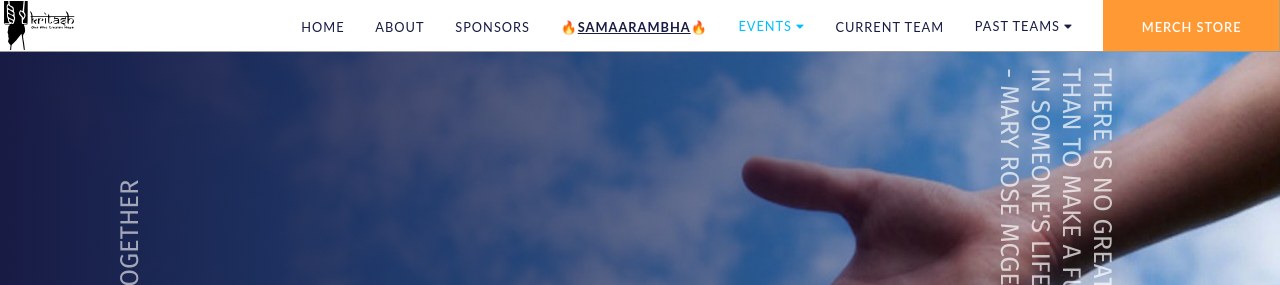
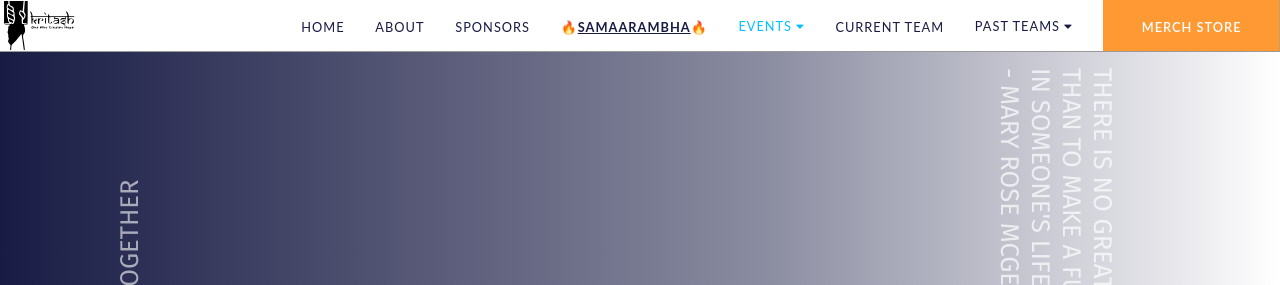
Before and after one commit to Aman-Pathak-0243/Kritash_International, a plain HTML site: page kinternational/Events/events.html in a window 1280 px wide. Shown: the top 285 px of the page. Drawn offline with Linux system fonts and the light colour scheme.

Commit message:
event background changed

```diff
--- a/kinternational/Events/events (2).css
+++ b/kinternational/Events/events (2).css
@@ -1,5 +1,4 @@
 .events {
-  background-image: url("../pics/events.jpg");
   background-attachment: fixed;
   background-position: center;
   background-repeat: no-repeat;
```
